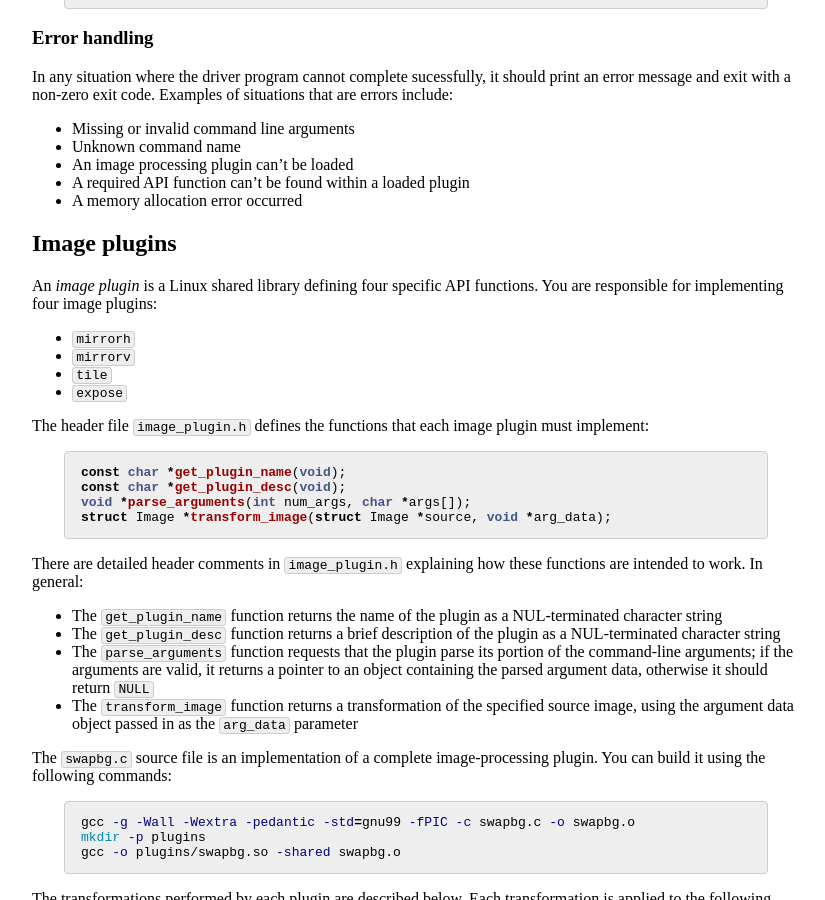
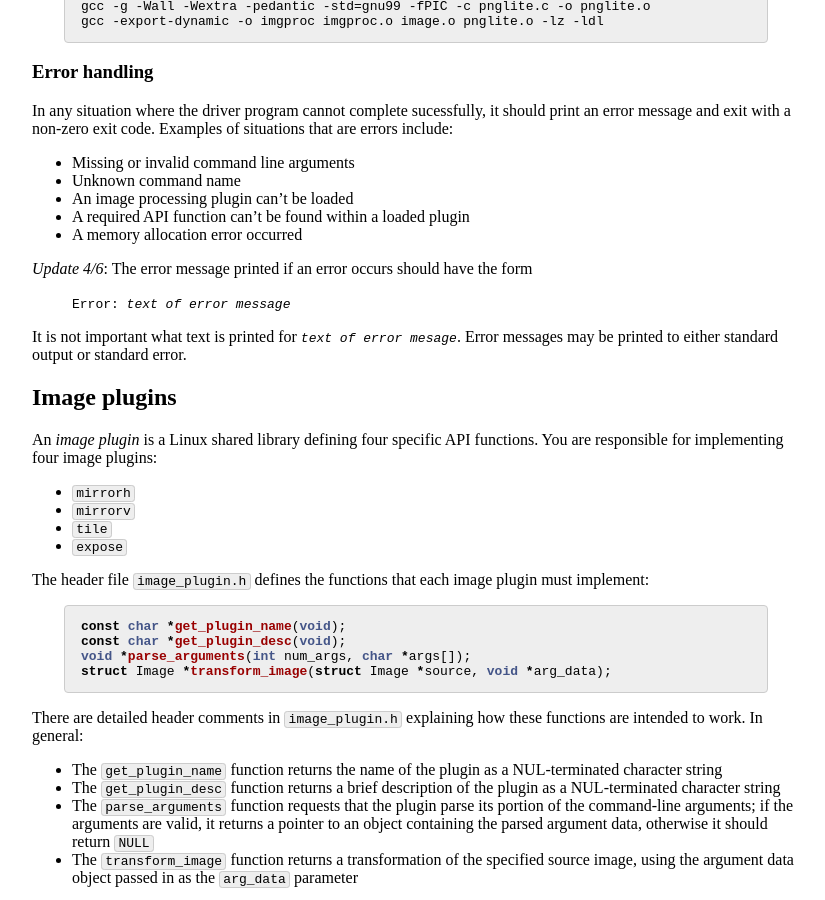
Before and after one commit to jhucsf/spring2020, a Jekyll site: the page built from assign/assign04.md, in a window 1280 px wide and 900 px high, scrolled down 3737 px. Shown: the whole window, without its empty margins (224-1049 px from the left). Built offline with Jekyll 4.4.1, drawn with Linux system fonts in a browser that asks for light colours; some of the changed text lies outside the part shown.

Commit message:
specify form of error message for assignment 4

```diff
--- a/assign/assign04.md
+++ b/assign/assign04.md
@@ -8,6 +8,8 @@ Due: Monday, April 13th by 11pm
 *Update 3/27* — the starter code zipfile [csf\_assign04.zip](csf_assign04.zip) has been updated to fix an invalid `pnglite.c` file
 
 *Update 3/29* — starter code zipfile [csf\_assign04.zip](csf_assign04.zip) has been updated to include the code for the example `swapbg` image plugin
+
+*Update 4/6* — the [Error handling](#error-handling) section has been updated to indicate the required format for an error message
 
 # Image processing with plugins
 
@@ -180,6 +182,12 @@ In any situation where the driver program cannot complete sucessfully, it should
 * A required API function can't be found within a loaded plugin
 * A memory allocation error occurred
 
+*Update 4/6*: The error message printed if an error occurs should have the form
+
+> <tt>Error: <i>text of error message</i></tt>
+
+It is not important what text is printed for <tt><i>text of error mesage</i></tt>.  Error messages may be printed to either standard output or standard error.
+
 ## Image plugins
 
 An *image plugin* is a Linux shared library defining four specific API functions.  You are responsible for implementing four image plugins:
```
Also changed, not shown: index.md (+1 -0 lines).
